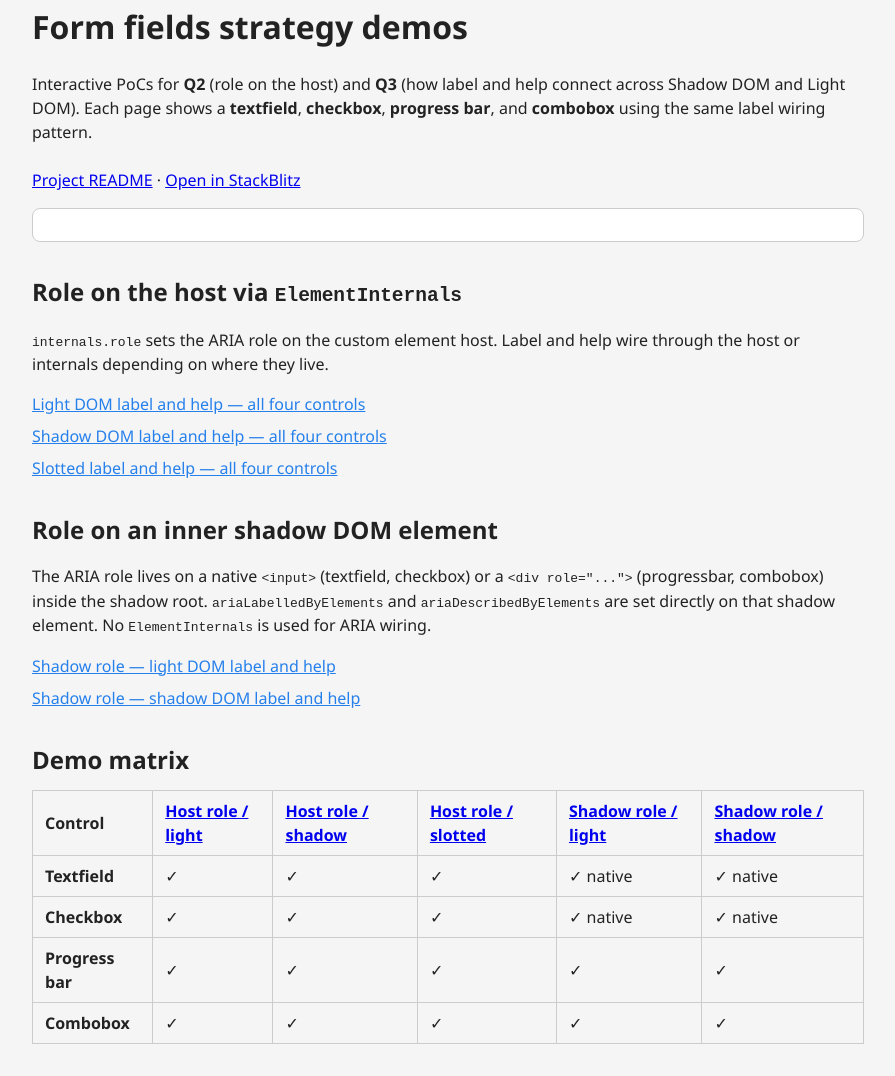
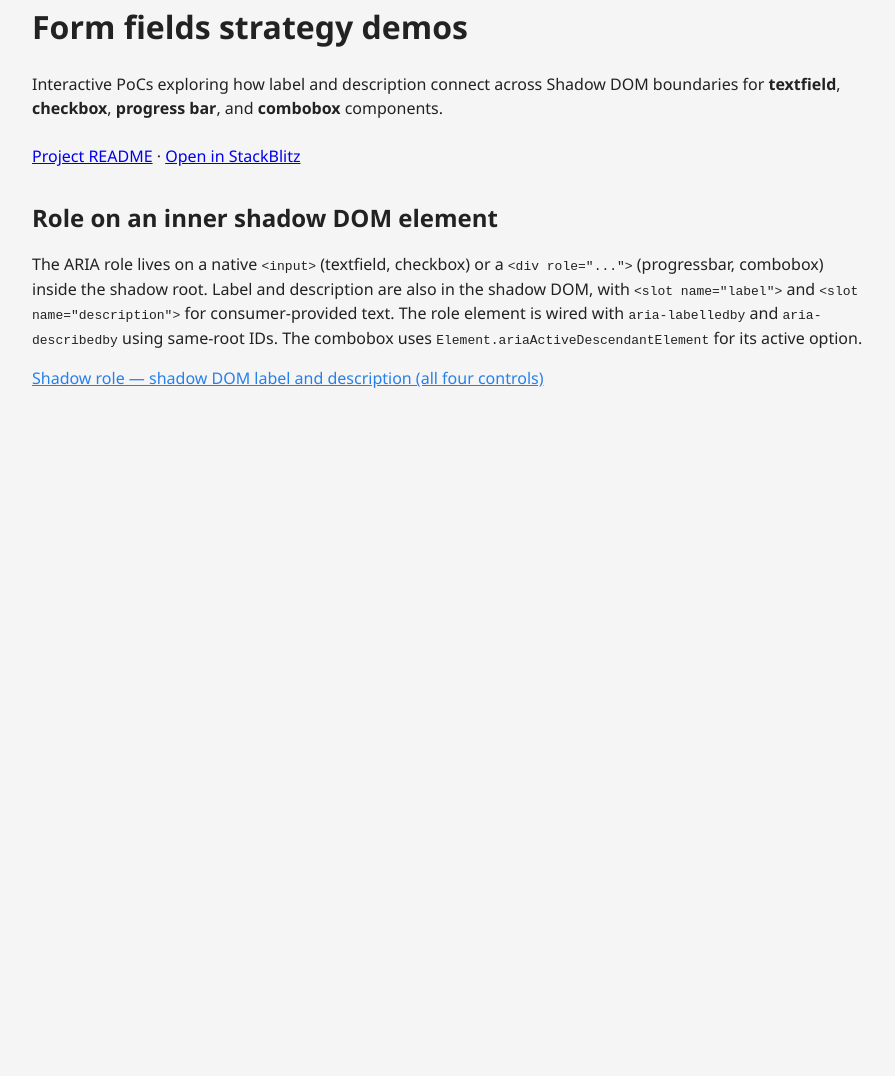
Before and after one commit to nikkimk/web-component-form-strategy-demos, a website: page index.html in a window 1280 px wide. Shown: the part 29-1105 px from the top of the page, without its empty margins (192-1087 px from the left). After the commit the page ends 800 px from the top, so only its background shows below. Drawn offline with Linux system fonts and the light colour scheme.

Commit message:
chore: update index to reflect new shadow-role demo

```diff
--- a/index.html
+++ b/index.html
@@ -3,18 +3,16 @@
     <head>
         <meta charset="UTF-8" />
         <meta name="viewport" content="width=device-width, initial-scale=1.0" />
-        <title>Form fields strategy demos — Q2 & Q3</title>
+        <title>Form fields strategy demos</title>
         <link rel="stylesheet" href="./page.css" />
     </head>
     <body>
         <main class="page">
             <h1>Form fields strategy demos</h1>
             <p class="lead">
-                Interactive PoCs for <strong>Q2</strong> (role on the host) and
-                <strong>Q3</strong> (how label and help connect across Shadow DOM and Light DOM).
-                Each page shows a <strong>textfield</strong>, <strong>checkbox</strong>,
-                <strong>progress bar</strong>, and <strong>combobox</strong> using the same label
-                wiring pattern.
+                Interactive PoCs exploring how label and description connect across Shadow DOM
+                boundaries for <strong>textfield</strong>, <strong>checkbox</strong>,
+                <strong>progress bar</strong>, and <strong>combobox</strong> components.
             </p>
 
             <p>
@@ -27,121 +25,26 @@
                 >
             </p>
 
-            <div id="support-status" class="status" aria-live="polite"></div>
-
-            <section class="demo-section" aria-labelledby="host-role-heading">
-                <h2 id="host-role-heading">Role on the host via <code>ElementInternals</code></h2>
-                <p>
-                    <code>internals.role</code> sets the ARIA role on the custom element host.
-                    Label and help wire through the host or internals depending on where they live.
-                </p>
-                <ul class="nav-list">
-                    <li>
-                        <a href="./demo-light-label.html"
-                            >Light DOM label and help &#8212; all four controls</a
-                        >
-                    </li>
-                    <li>
-                        <a href="./demo-shadow-label.html"
-                            >Shadow DOM label and help &#8212; all four controls</a
-                        >
-                    </li>
-                    <li>
-                        <a href="./demo-slotted-label.html"
-                            >Slotted label and help &#8212; all four controls</a
-                        >
-                    </li>
-                </ul>
-            </section>
-
             <section class="demo-section" aria-labelledby="shadow-role-heading">
                 <h2 id="shadow-role-heading">Role on an inner shadow DOM element</h2>
                 <p>
                     The ARIA role lives on a native <code>&lt;input&gt;</code> (textfield,
                     checkbox) or a <code>&lt;div role="..."&gt;</code> (progressbar, combobox)
-                    inside the shadow root. <code>ariaLabelledByElements</code> and
-                    <code>ariaDescribedByElements</code> are set directly on that shadow element.
-                    No <code>ElementInternals</code> is used for ARIA wiring.
+                    inside the shadow root. Label and description are also in the shadow DOM,
+                    with <code>&lt;slot name="label"&gt;</code> and
+                    <code>&lt;slot name="description"&gt;</code> for consumer-provided text.
+                    The role element is wired with <code>aria-labelledby</code> and
+                    <code>aria-describedby</code> using same-root IDs. The combobox uses
+                    <code>Element.ariaActiveDescendantElement</code> for its active option.
                 </p>
                 <ul class="nav-list">
                     <li>
-                        <a href="./demo-native-light-label.html"
-                            >Shadow role &#8212; light DOM label and help</a
-                        >
-                    </li>
-                    <li>
-                        <a href="./demo-native-shadow-label.html"
-                            >Shadow role &#8212; shadow DOM label and help</a
+                        <a href="./demo-shadow-role.html"
+                            >Shadow role &#8212; shadow DOM label and description (all four controls)</a
                         >
                     </li>
                 </ul>
             </section>
-
-            <section class="demo-section" aria-labelledby="matrix-heading">
-                <h2 id="matrix-heading">Demo matrix</h2>
-                <table>
-                    <thead>
-                        <tr>
-                            <th scope="col">Control</th>
-                            <th scope="col">
-                                <a href="./demo-light-label.html">Host role / light</a>
-                            </th>
-                            <th scope="col">
-                                <a href="./demo-shadow-label.html">Host role / shadow</a>
-                            </th>
-                            <th scope="col">
-                                <a href="./demo-slotted-label.html">Host role / slotted</a>
-                            </th>
-                            <th scope="col">
-                                <a href="./demo-native-light-label.html">Shadow role / light</a>
-                            </th>
-                            <th scope="col">
-                                <a href="./demo-native-shadow-label.html">Shadow role / shadow</a>
-                            </th>
-                        </tr>
-                    </thead>
-                    <tbody>
-                        <tr>
-                            <th scope="row">Textfield</th>
-                            <td>&#10003;</td>
-                            <td>&#10003;</td>
-                            <td>&#10003;</td>
-                            <td>&#10003; native</td>
-                            <td>&#10003; native</td>
-                        </tr>
-                        <tr>
-                            <th scope="row">Checkbox</th>
-                            <td>&#10003;</td>
-                            <td>&#10003;</td>
-                            <td>&#10003;</td>
-                            <td>&#10003; native</td>
-                            <td>&#10003; native</td>
-                        </tr>
-                        <tr>
-                            <th scope="row">Progress bar</th>
-                            <td>&#10003;</td>
-                            <td>&#10003;</td>
-                            <td>&#10003;</td>
-                            <td>&#10003;</td>
-                            <td>&#10003;</td>
-                        </tr>
-                        <tr>
-                            <th scope="row">Combobox</th>
-                            <td>&#10003;</td>
-                            <td>&#10003;</td>
-                            <td>&#10003;</td>
-                            <td>&#10003;</td>
-                            <td>&#10003;</td>
-                        </tr>
-                    </tbody>
-                </table>
-            </section>
         </main>
-
-        <script type="module">
-            import { renderSupportStatus } from './form-field-base.js';
-
-            renderSupportStatus(document.getElementById('support-status'));
-        </script>
     </body>
 </html>
```
